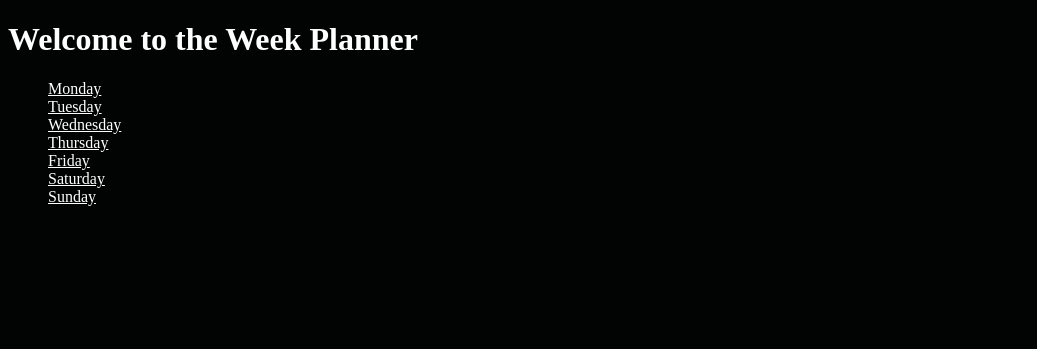
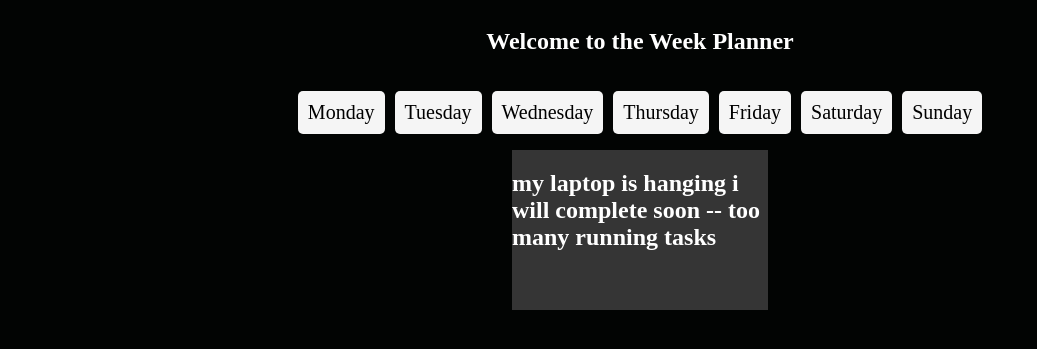
Before and after one commit to vineet-k09/weekplanner, a Django app: page /tasks/ in a window 1280 px wide. Shown: the top 349 px of the page, without its empty margins (0-1037 px from the left). Run offline with Django 5.2, Linux system fonts and the light colour scheme.

Commit message:
css updates on nav

```diff
--- a/tasks/static/css/styles.css
+++ b/tasks/static/css/styles.css
@@ -3,10 +3,58 @@ body {
     color: white;
 }
 
-a {
-    color: white;
+section {
+    display: flex;
+    justify-content: center;
+}
+
+section h1 {
+    color: whites;
+    text-shadow:
+        -2px -2px 0 #ffffff 2px -2px 0 #ffffff -2px 2px 0 #ffffff 2px 2px 0 #ffffff -3px 0px 0 #ffffff 3px 0px 0 #ffffff 0px -3px 0 #ffffff 0px 3px 0 #ffffff
+}
+
+nav ul li a {
+    color: rgb(0, 0, 0);
+    text-decoration: none;
+    transition: 0.5;
+}
+
+nav ul {
+    list-style-type: none;
+}
+
+nav ul li {
+    font-size: 20px;
+    background-color: whitesmoke;
+    padding: 10px;
+    border-radius: 5px;
+    transition: 0.5;
+    box-sizing: border-box;
+}
+
+nav ul li:hover {
+    background-color: #000000;
+    color: whitesmoke;
+    border: 1px solid whitesmoke;
+    transition: 0.5s;
+}
+
+nav ul li:hover a {
+    color: whitesmoke;
+    transition: 0.5;
 }
 
 ul {
-    list-style-type: none;
+    display: flex;
+    flex-direction: row;
+    gap: 10px;
+    padding: 0;
+    justify-content: center;
 }
+
+.card {
+    background-color: rgb(53, 53, 53);
+    height: 20vh;
+    width: 20vw;
+}
--- a/tasks/templates/tasks/index.html
+++ b/tasks/templates/tasks/index.html
@@ -7,12 +7,15 @@
     <meta name="author" content="Vineet">
     <link rel="stylesheet" href="">
     <title>WeekPlanner</title>
-    {% load static %}
-    <link rel="stylesheet" href="{% static 'css/styles.css' %}">
+    <!-- {% load static %} -->
+    <!-- <link rel="stylesheet" href="{% static 'css/styles.css' %}"> -->
+    <link rel="stylesheet" href="../../static/css/styles.css">
 </head>
 
 <body>
-    <h1>Welcome to the Week Planner</h1>
+    <section>
+        <h1>Welcome to the Week Planner</h1>
+    </section>
     <nav>
         <ul>
             <li><a href="{% url 'monday' %}">Monday</a></li>
@@ -24,6 +27,13 @@
             <li><a href="{% url 'sunday' %}">Sunday</a></li>
         </ul>
     </nav>
+    <section>
+        <div class="card">
+            <h2>
+                my laptop is hanging i will complete soon -- too many running tasks
+            </h2>
+        </div>
+    </section>
 </body>
 
 </html>
--- a/tasks/templates/tasks/saturday.html
+++ b/tasks/templates/tasks/saturday.html
@@ -25,6 +25,7 @@
             <li><a href="{% url 'sunday' %}">Sunday</a></li>
         </ul>
     </nav>
+
 </body>
 
 </html>
```
